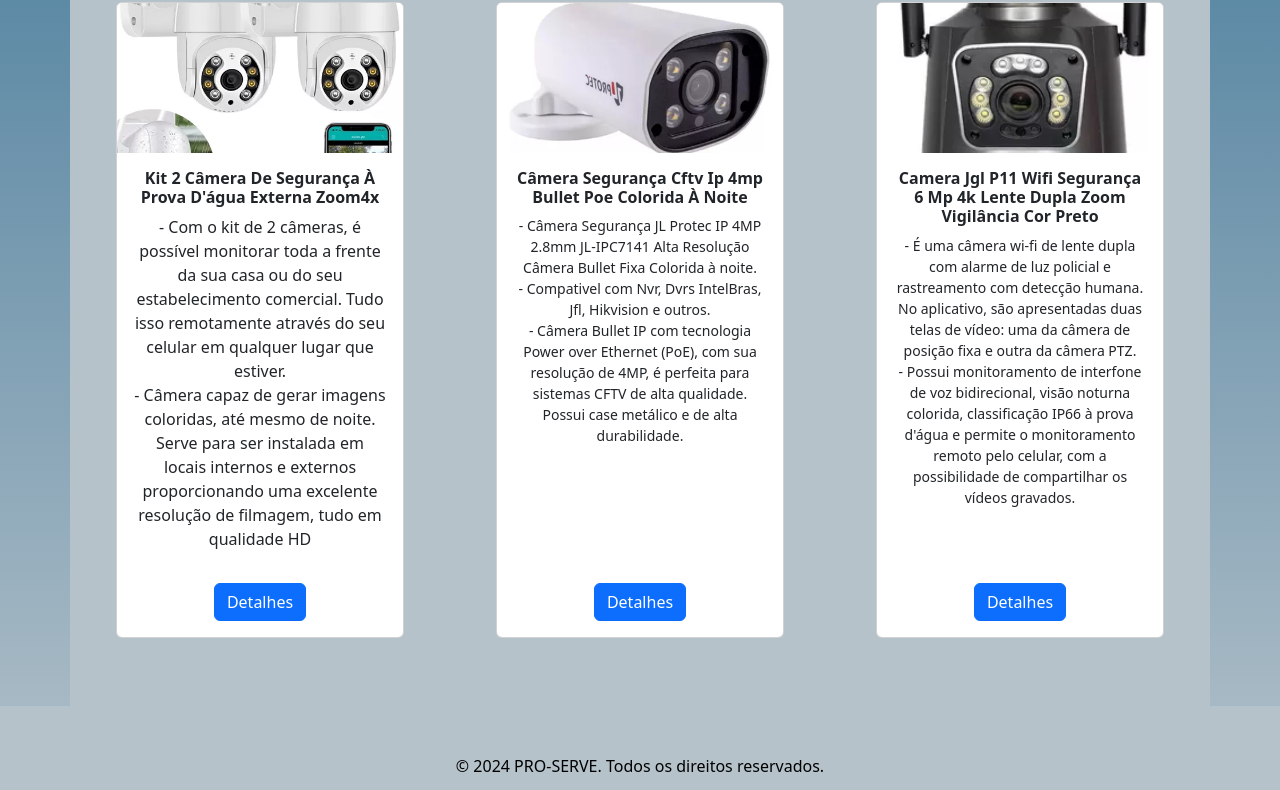
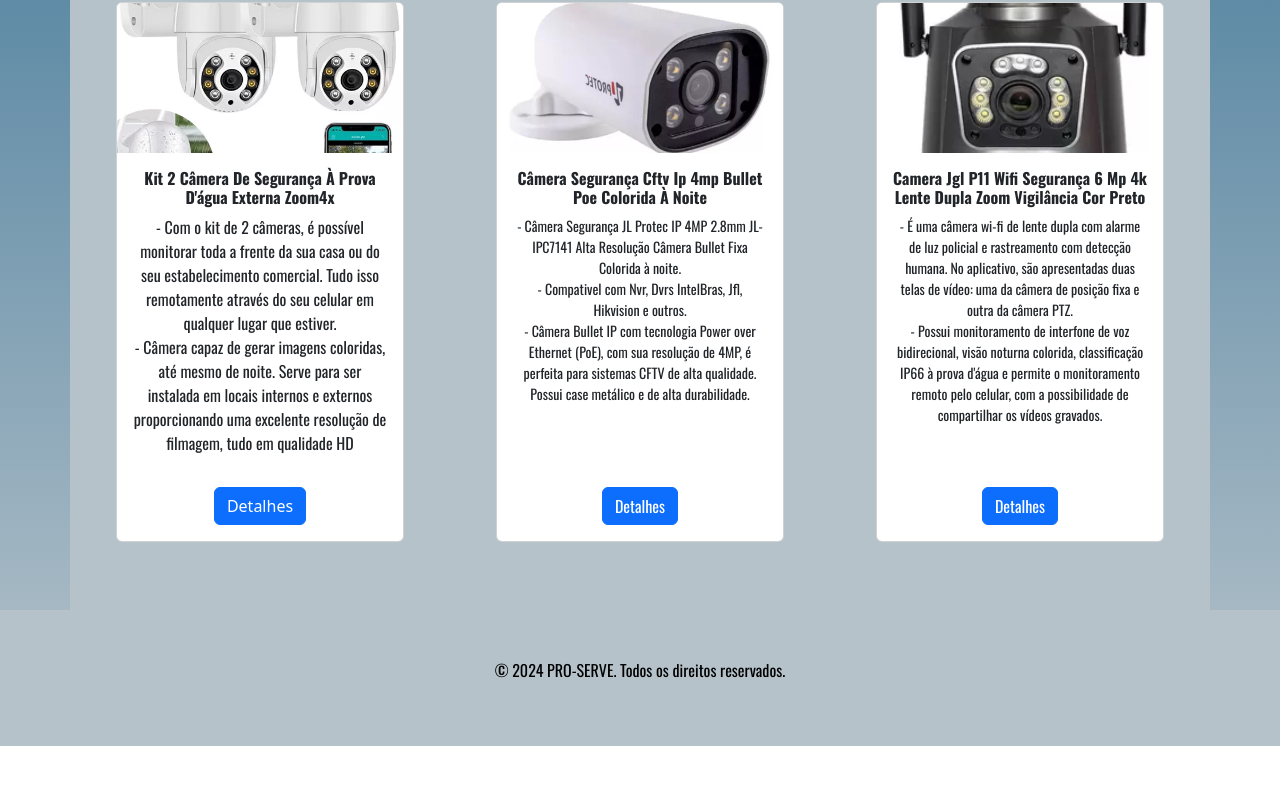
Before and after one commit to junin005/WebAlanzoka, a plain HTML site: page Pro Serve/landingpage/produtos/produto.html in a window 1280 px wide. Shown: the part 208-998 px from the top of the page. After the commit the page ends 954 px from the top, so only its background shows below. Drawn offline with nearby package versions, Linux system fonts and the light colour scheme.

Commit message:
Update productStyle.css

```diff
--- a/Pro Serve/landingpage/produtos/productStyle.css
+++ b/Pro Serve/landingpage/produtos/productStyle.css
@@ -108,3 +108,6 @@ main {
     background-color: #477c9c;
     color: #FFFFFF;
 }
+.oswald{
+    font-family: 'Oswald', sans-serif;
+}
```
